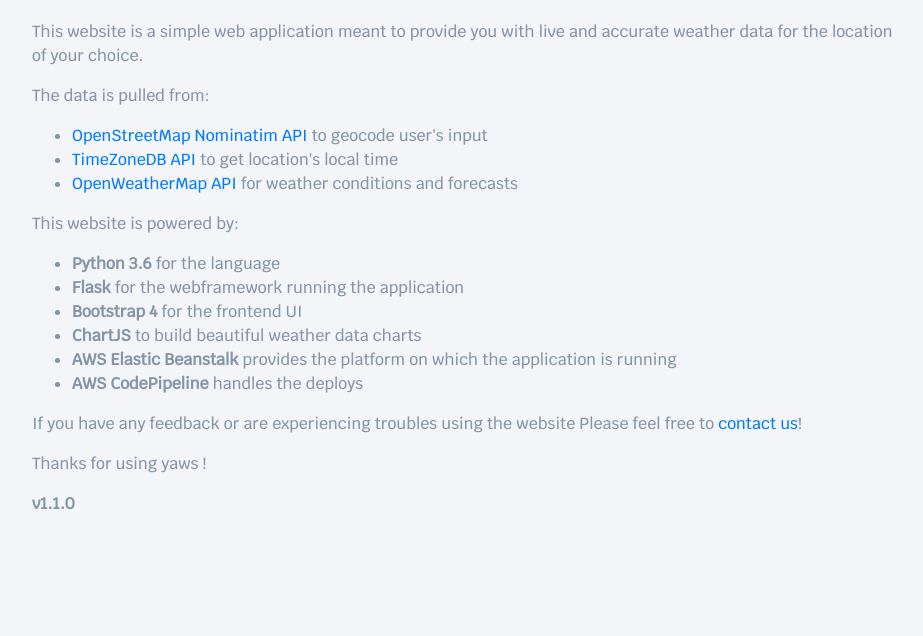
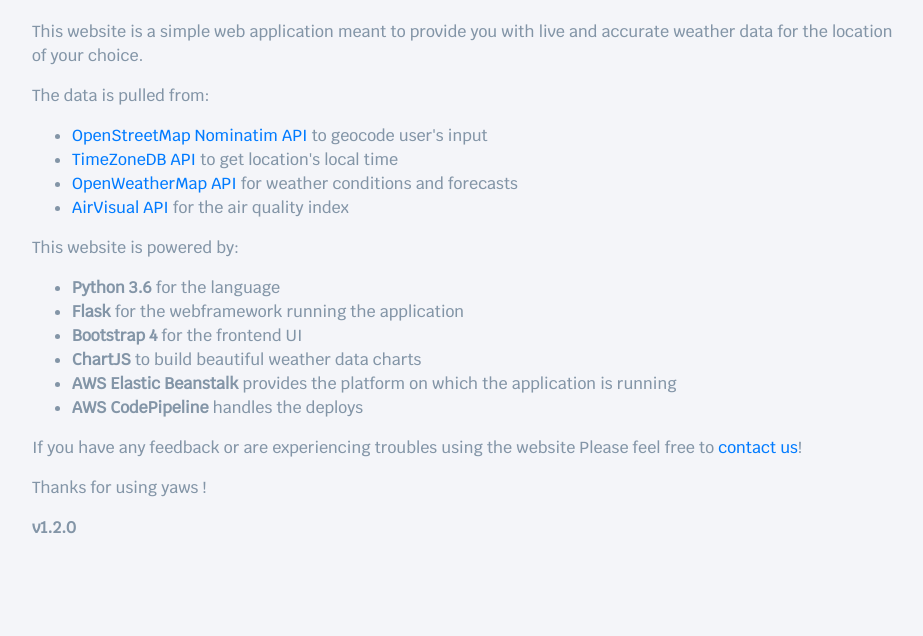
Before and after one commit to John35961/yaws, a Flask app: page /about in a window 1280 px wide. Shown: the part 255-891 px from the top of the page, without its empty margins (176-1099 px from the left). Before the commit the page ends 765 px from the top, so only its background shows below. Run offline with Flask 2, Linux system fonts and the light colour scheme; some libraries are stand-ins or nearby versions; some web fonts are replaced.

Commit message:
Adding air quality index from AirVisual API

```diff
--- a/application.py
+++ b/application.py
@@ -17,6 +17,7 @@ cache = SimpleCache(default_timeout = 180)
 application.secret_key = "dev_env"
 OPWM_API_KEY = os.environ["OPWM_API_KEY"]
 TIMEZONEDB_API_KEY = os.environ["TIMEZONEDB_API_KEY"]
+AIRQUALITY_API_KEY = os.environ["AIRQUALITY_API_KEY"]
 
 @application.route("/", methods = ["GET", "POST"])
 def home():
@@ -50,6 +51,9 @@ def home():
         timezonedb_json_response = get(f"http://api.timezonedb.com/v2.1/get-time-zone?format=json&by=position&lat={location_lat}&lng={location_lon}&key={TIMEZONEDB_API_KEY}")\
                                     .json()
 
+        aq_json_response = get(f"http://api.airvisual.com/v2/nearest_city?lat={location_lat}&lon={location_lon}&key={AIRQUALITY_API_KEY}")\
+                            .json()
+
         cache.set("user_query_location", city_form.location.data.split(",")[0].title())
         cache.set("country_code", opwm_json_response["sys"]["country"])
         cache.set("country_full_name", countries.get(opwm_json_response["sys"]["country"]).name)
@@ -68,6 +72,7 @@ def home():
         cache.set("weather_uv_index", opwm_uv_index_json_response["value"])
         cache.set("weather_sunrise_time", datetime.fromtimestamp(opwm_json_response["sys"]["sunrise"]).strftime("%H:%M"))
         cache.set("weather_sunset_time", datetime.fromtimestamp(opwm_json_response["sys"]["sunset"]).strftime("%H:%M"))
+        cache.set("weather_air_quality_index", aq_json_response["data"]["current"]["pollution"]["aqius"])
         cache.set("weather_temp_forecast", [temp["main"]["temp"] for temp in opwm_forecast_json_response["list"][::5]])
         cache.set("weather_forecast_time_calc_utc", [datetime.strptime(time_calc["dt_txt"],"%Y-%m-%d %H:%M:%S") for time_calc in opwm_forecast_json_response["list"][::5]])
 
--- a/templates/about.html
+++ b/templates/about.html
@@ -35,6 +35,7 @@
                 <li><a href="https://wiki.openstreetmap.org/wiki/Nominatim" target="_blank">OpenStreetMap Nominatim API</a> to geocode user's input</li>
                 <li><a href="https://timezonedb.com/" target="_blank">TimeZoneDB API</a> to get location's local time</li>
                 <li><a href="https://openweathermap.org" target="_blank">OpenWeatherMap API</a> for weather conditions and forecasts</li>
+                <li><a href="https://www.airvisual.com/" target="_blank">AirVisual API</a> for the air quality index</li>
             </ul>
             <p>This website is powered by:</p>
             <ul>
@@ -47,7 +48,7 @@
             </ul>
             <p>If you have any feedback or are experiencing troubles using the website Please feel free to <a href="mailto:jean.guillet@grenoble-em.com">contact us</a>!</p>
             <p>Thanks for using yaws ! </p>
-            <p><b>v1.1.0</b></p>
+            <p><b>v1.2.0</b></p>
         </div>
     </div>
     <!-- END ABOUT SECTION -->
```
Also changed, not shown: templates/weather_report.html (+10 -1 lines).
